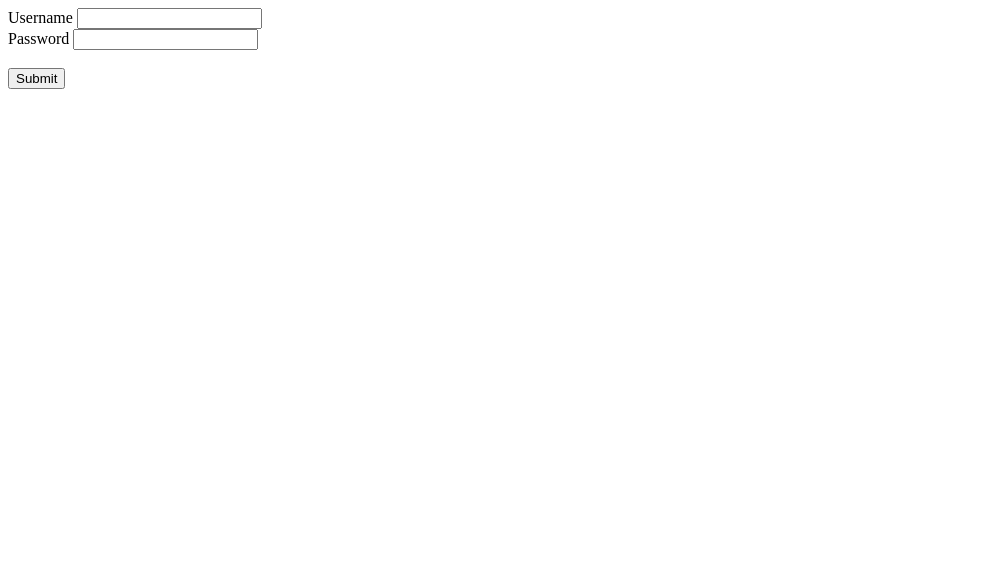
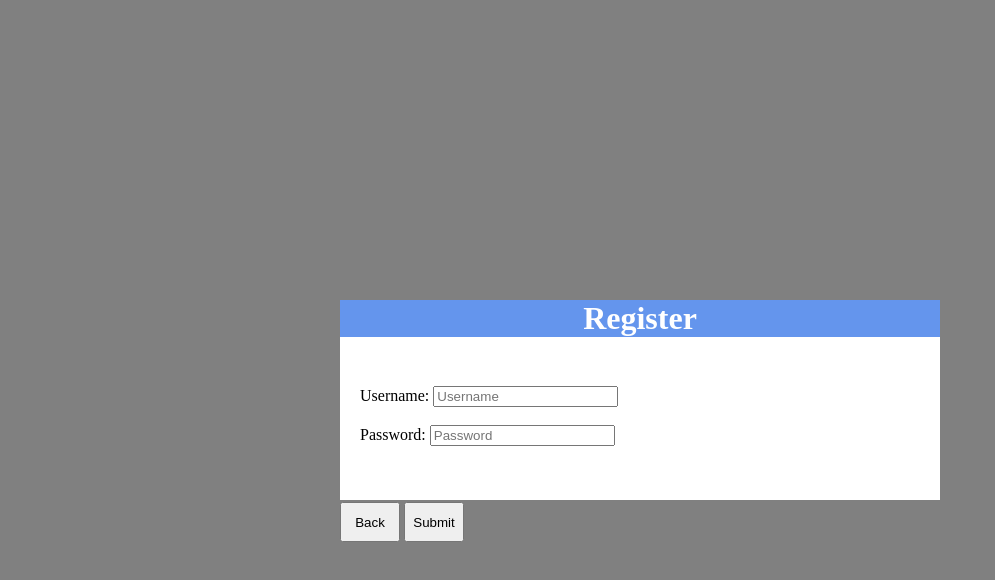
Before and after one commit to AntonioK180/Basic-Chat-Application, a Flask app: page /register in a window 1280 px wide. Shown: the top 580 px of the page, without its empty margins (0-995 px from the left). Run offline with Flask 2, Linux system fonts and the light colour scheme.

Commit message:
register.css added

```diff
--- a/app.py
+++ b/app.py
@@ -10,7 +10,7 @@ from user import  User
 from friendship import Friendship
 
 
-app = Flask(__name__)
+app: Flask = Flask(__name__)
 auth = HTTPBasicAuth()
 
 logFormatStr = '[%(asctime)s] p%(process)s {%(pathname)s:%(lineno)d} %(levelname)s - %(message)s'
--- /dev/null
+++ b/static/register.css
@@ -0,0 +1,34 @@
+body{
+    background-color: gray;
+    align-content: center;
+}
+
+#container{
+    align-self: center;
+    background-color: white;
+    width: 600px;
+    height: 200px;
+    margin-left: auto;
+    margin-right: auto;
+}
+
+#header{
+    background-color: cornflowerblue;
+    color: white;
+    text-align: center ;
+}
+
+#SingUp{
+    padding: 10px 10px 20px 20px;
+}
+#but{
+    alignment: right;
+}
+button{
+    height: 40px;
+    width: 60px;
+}
+label{
+    height: 40px;
+    width: 150px;
+}
--- a/templates/register.html
+++ b/templates/register.html
@@ -1,12 +1,28 @@
-<title>Register</title>
+<html>
+    <head>
+        <title>Sing Up</title>
+        <link rel="stylesheet" type="text/css" href="{{ url_for('static', filename='register.css') }}">
+    </head>
 
-<form action="/register" method="post">
-  <label>Username</label>
-  <input name="username" type="text"/>
-  </br>
-  <label>Password</label>
-  <input name="password" type="password"/>
-  </br>
-  </br>
-  <button type="submit">Submit</button>
-</form>
+    <body>
+        <div id="container">
+            <div id="header">
+                <h1>Register</h1>
+            </div>
+            <form action="/register" method="post">
+                <div id="SingUp">
+                    <br>
+                    <label>Username: </label>
+                    <input name="username" type="text"placeholder="Username"/><br><br>
+                    <label>Password:</label>
+                    <input name="password" type="password" placeholder="Password"/>
+                </div>
+                <div id="but">
+                    <br><br><button type="button">Back</button>
+                    <button type="submit" >Submit</button>
+                </div>
+            </form>
+        </div>
+
+    </body>
+</html>
```
Also changed, not shown: templates/friend.html (line endings or trailing spaces), templates/friends.html (line endings or trailing spaces).
